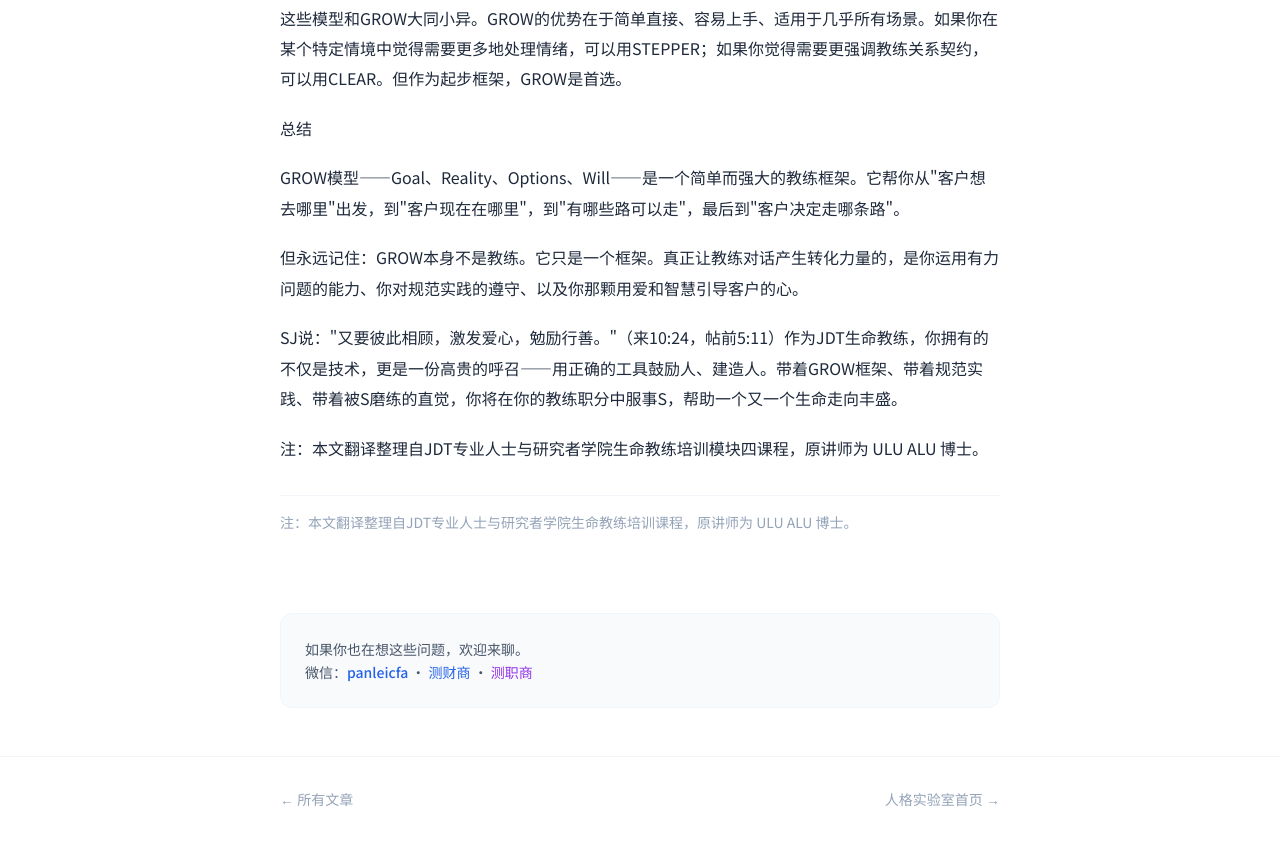
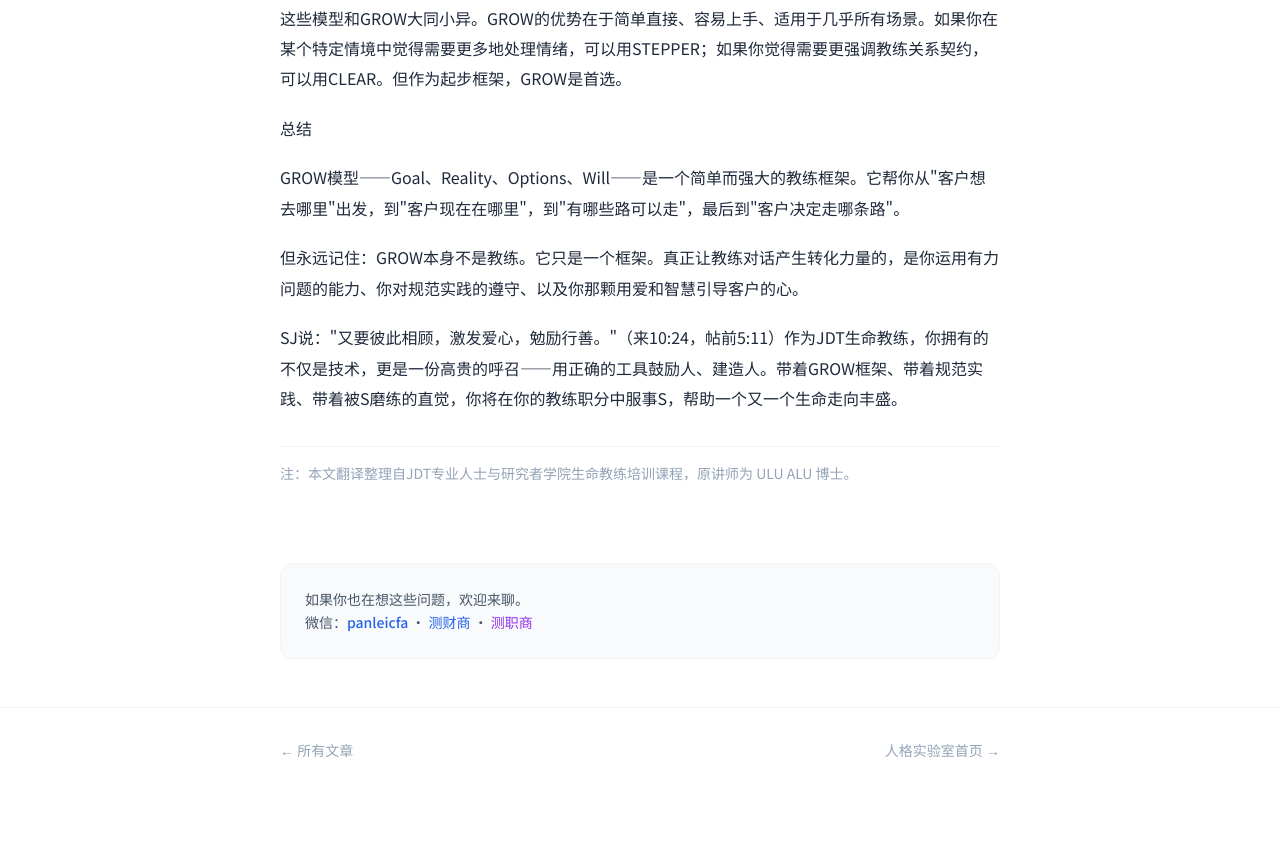
Before and after one commit to leipan19-create/financial-personality-test, a plain HTML site: page blog/articles/christian-coaching-4.html in a window 1280 px wide. Shown: the part 6930-7771 px from the top of the page. After the commit the page ends 7722 px from the top, so only its background shows below. Drawn offline with nearby package versions, Linux system fonts and the light colour scheme.

Commit message:
blog: fix module 4 duplicate note

```diff
--- a/blog/articles/christian-coaching-4.html
+++ b/blog/articles/christian-coaching-4.html
@@ -198,7 +198,6 @@
             <p>GROW模型——Goal、Reality、Options、Will——是一个简单而强大的教练框架。它帮你从"客户想去哪里"出发，到"客户现在在哪里"，到"有哪些路可以走"，最后到"客户决定走哪条路"。</p>
             <p>但永远记住：GROW本身不是教练。它只是一个框架。真正让教练对话产生转化力量的，是你运用有力问题的能力、你对规范实践的遵守、以及你那颗用爱和智慧引导客户的心。</p>
             <p>SJ说："又要彼此相顾，激发爱心，勉励行善。"（来10:24，帖前5:11）作为JDT生命教练，你拥有的不仅是技术，更是一份高贵的呼召——用正确的工具鼓励人、建造人。带着GROW框架、带着规范实践、带着被S磨练的直觉，你将在你的教练职分中服事S，帮助一个又一个生命走向丰盛。</p>
-            <p>注：本文翻译整理自JDT专业人士与研究者学院生命教练培训模块四课程，原讲师为 ULU ALU 博士。</p>
             <p class="text-sm text-slate-400 mt-8 pt-4 border-t border-slate-100">注：本文翻译整理自JDT专业人士与研究者学院生命教练培训课程，原讲师为 ULU ALU 博士。</p>
         </div>
     </article>
```
